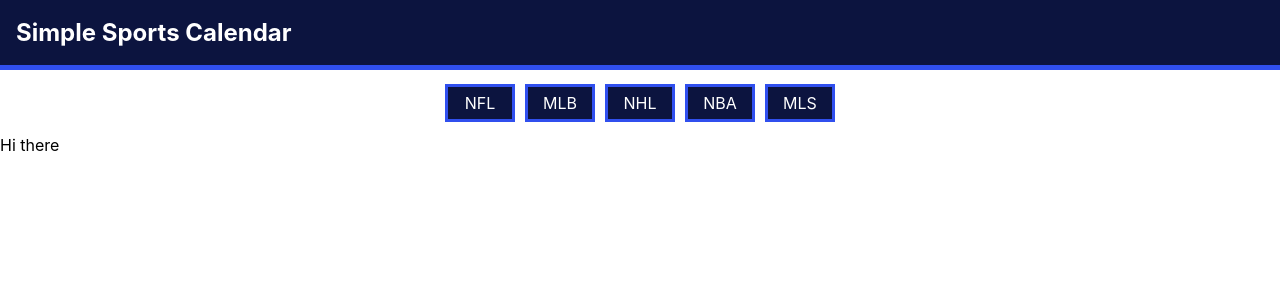
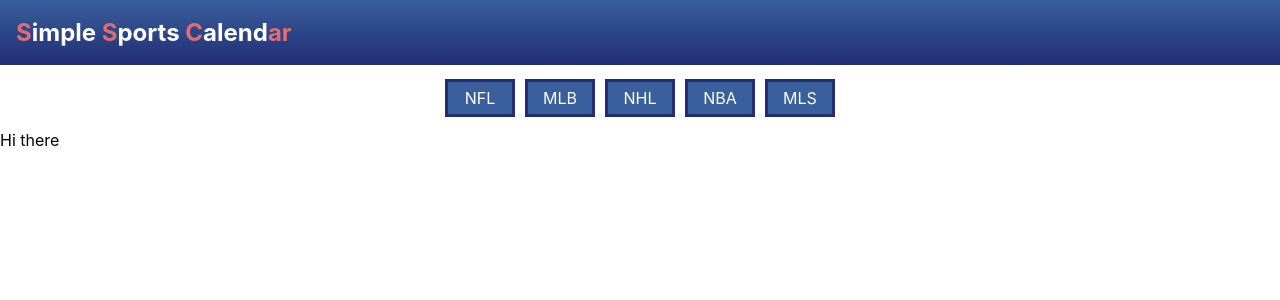
Before and after one commit to nathanrusselldev/simpleSportsCalendar, a React (Create React App) app: page / in a window 1280 px wide. Shown: the top 300 px of the page. Built offline with nearby package versions, Linux system fonts and the light colour scheme; no server answers.

Commit message:
css updates

```diff
--- a/src/App.css
+++ b/src/App.css
@@ -1,17 +1,18 @@
 :root {
-  --primary: #0c143f;
-  --secondary: #304fee;
+  --primary: #395f9d;
+  --secondary: #212e74;
+  --tertiary: #e16c73;
   --text: white;
   --alt-text: black;
+  --font-heading:
 }
 
 .navBar {
-  background-color: var(--primary);
+  background: rgb(57,95,157);
+  background: linear-gradient(180deg, rgba(57,95,157,1) 0%, rgba(33,46,116,1) 100%);
   color: var(--text);
-
   display: flex;
   justify-content: space-between;
-  border-bottom: 5px solid var(--secondary);
 }
 
 .leagueButton {
@@ -24,6 +25,16 @@
   color: var(--text);
   text-decoration: none;
   line-height: 2rem;
+  transition: width 1s ease-out, background-color 2s linear;
+}
+
+.leagueButton:hover {
+  width: 6rem;
+  background-color: var(--secondary);
+}
+
+.firstLetterSpan {
+  color: var(--tertiary)
 }
 
 .activeLeague {
--- a/src/components/Nav.jsx
+++ b/src/components/Nav.jsx
@@ -4,7 +4,7 @@
   return (
     <nav className='navBar'>
         <div className='header'>
-            <h1>Simple Sports Calendar</h1>
+            <h1> <span className='firstLetterSpan'>S</span>imple <span className='firstLetterSpan'>S</span>ports <span className='firstLetterSpan'>C</span>alend<span className='firstLetterSpan'>ar</span></h1>
         </div>
     </nav>
   );
--- a/src/components/SportsNav.jsx
+++ b/src/components/SportsNav.jsx
@@ -22,25 +22,19 @@
           axios.request(options).then(function (response) {
             setData(response)
 
-            // console.log(response.data.DATA[96].NAME_PART_2);
-            // console.log(response.data.DATA[96].EVENTS[0].AWAY_NAME);
-            // console.log(response.data.DATA[96].EVENTS[0].AWAY_IMAGES);
-            // console.log(response.data.DATA[96].EVENTS[0].HOME_NAME);
-            // console.log(response.data.DATA[96].EVENTS[0].HOME_IMAGES);
-            // console.log(response.data.DATA[96].EVENTS[0].START_TIME);
-
           }).catch(function (error) {
             console.error(error);
           });
     }
-    useEffect(() => {
-        getData()
-    }, [])
-
+    // useEffect(() => {
+    //     getData()
+    // }, [])
+    console.log(data)
     useEffect(() => {
 
     })
-    console.log(activeLeague)
+    if(activeLeague )
+
         return (
 
             <div className="sportsNavDiv">
@@ -48,7 +42,7 @@
                     <NavButton onClick={() => setLeague("/nfl")} {...navInnerContent.nfl} />
                     <NavButton onClick={() => setLeague("/mlb")} {...navInnerContent.mlb} />
                     <NavButton onClick={() => setLeague("/nhl")}{...navInnerContent.nhl} />
-                    <NavButton data={data} onClick={() => setLeague("/nba")}{...navInnerContent.nba} />
+                    <NavButton onClick={() => setLeague("/nba")}{...navInnerContent.nba} />
                     <NavButton onClick={() => setLeague("/mls")}{...navInnerContent.mls} />
                 </nav>
                 <div className='scheduleRender'>
```
